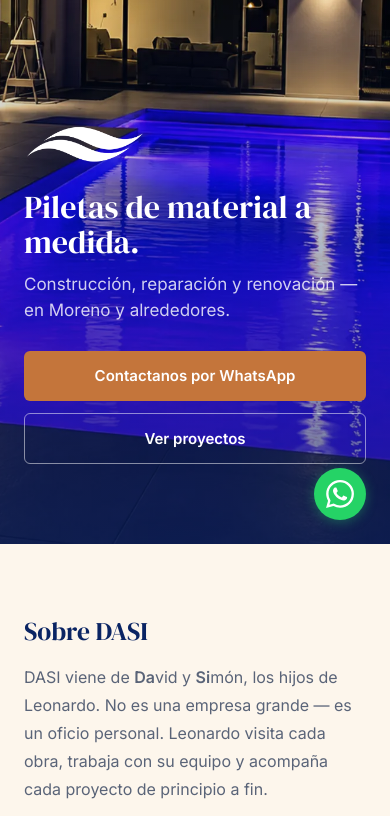
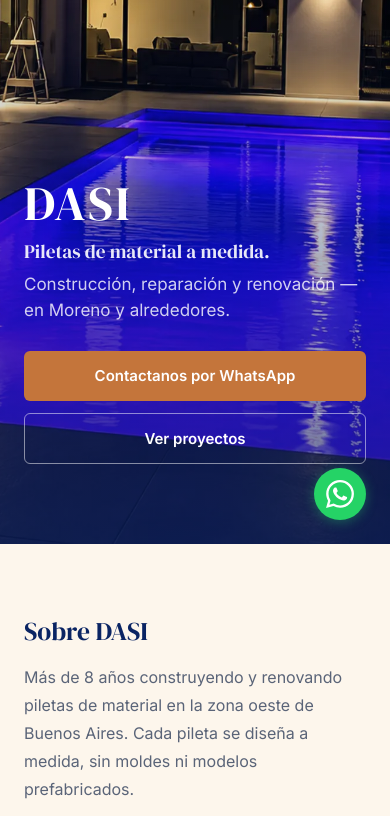
Before and after one commit to montanablck64/dasi-piletas, a plain HTML site: page index.html in a window 390 px wide. Shown: the part 300-1116 px from the top of the page. Drawn offline with nearby package versions, Linux system fonts and the light colour scheme.

Commit message:
Hero text "DASI" replaces logo image, remove origin story paragraph
- Replace hero logo img with large DASI heading + tagline
- Remove "David y Simón" paragraph from Nosotros section
- GSAP parallax for water background sections (replaces fixed attachment)

Co-Authored-By: Claude Opus 4.6 <noreply@anthropic.com>

```diff
--- a/index.html
+++ b/index.html
@@ -76,8 +76,8 @@
     <section class="hero" id="hero">
         <div class="hero__overlay"></div>
         <div class="hero__content">
-            <img src="Logo-removebg.webp" alt="DASI" class="hero__logo" width="160" height="64">
-            <h1 class="hero__title">Piletas de material a medida.</h1>
+            <h1 class="hero__title">DASI</h1>
+            <p class="hero__tagline">Piletas de material a medida.</p>
             <p class="hero__subtitle">Construcción, reparación y renovación — en Moreno y alrededores.</p>
             <div class="hero__ctas">
                 <a href="https://wa.me/5491140986098?text=Hola%2C%20quiero%20hacer%20una%20consulta%20sobre%20los%20servicios%20de%20DASI.%20%C2%BFPodr%C3%ADan%20brindarme%20m%C3%A1s%20informaci%C3%B3n%3F" target="_blank" rel="noopener" class="btn btn--primary">Contactanos por WhatsApp</a>
@@ -92,7 +92,6 @@
             <div class="about">
                 <div class="about__text">
                     <h2>Sobre DASI</h2>
-                    <p>DASI viene de <strong>Da</strong>vid y <strong>Si</strong>món, los hijos de Leonardo. No es una empresa grande — es un oficio personal. Leonardo visita cada obra, trabaja con su equipo y acompaña cada proyecto de principio a fin.</p>
                     <p>Más de 8 años construyendo y renovando piletas de material en la zona oeste de Buenos Aires. Cada pileta se diseña a medida, sin moldes ni modelos prefabricados.</p>
                 </div>
                 <div class="about__highlights reveal-children">
@@ -115,6 +114,7 @@
 
     <!-- Servicios -->
     <section class="section section--water" id="servicios">
+        <div class="section--water__bg"></div>
         <div class="container">
             <h2 class="reveal">Servicios</h2>
             <div class="services reveal-children">
@@ -192,6 +192,7 @@
 
     <!-- Materiales + Zona (merged — lighter) -->
     <section class="section section--water" id="materiales">
+        <div class="section--water__bg"></div>
         <div class="container">
             <div class="info-split reveal-children">
                 <div class="info-split__block">
--- a/script.js
+++ b/script.js
@@ -297,6 +297,25 @@
                 }
             });
         }
+
+        // Water sections — parallax background (works on all devices)
+        if (!c.reduceMotion) {
+            gsap.utils.toArray('.section--water__bg').forEach(function (bg) {
+                gsap.fromTo(bg,
+                    { yPercent: -15 },
+                    {
+                        yPercent: 15,
+                        ease: 'none',
+                        scrollTrigger: {
+                            trigger: bg.parentElement,
+                            start: 'top bottom',
+                            end: 'bottom top',
+                            scrub: true
+                        }
+                    }
+                );
+            });
+        }
     });
 
     // --- Lightbox ---
--- a/styles.css
+++ b/styles.css
@@ -83,14 +83,21 @@ p { color: var(--text-muted); }
 .section--cream { background: var(--cream); }
 .section--sand { background: var(--sand); }
 
-/* Sticky water background — like hero parallax */
+/* Sticky water background — GSAP parallax */
 .section--water {
+    overflow: hidden;
+    background: var(--navy);
+    z-index: 2;
+}
+
+.section--water__bg {
+    position: absolute;
+    inset: -30% 0;
+    z-index: 0;
     background-image: url('water-bg.webp');
-    background-color: var(--navy);
     background-size: cover;
     background-position: center;
-    background-attachment: fixed;
-    z-index: 2;
+    will-change: transform;
 }
 
 .section--water .container {
@@ -271,20 +278,22 @@ p { color: var(--text-muted); }
     max-width: 620px;
 }
 
-.hero__logo {
-    width: 120px;
-    height: auto;
-    margin-bottom: 24px;
-    filter: brightness(0) invert(1);
-}
-
 .hero__title {
     font-family: var(--font-h);
     font-weight: 400;
-    font-size: clamp(2rem, 5vw, 3.2rem);
+    font-size: clamp(3rem, 8vw, 5.5rem);
     color: var(--white);
-    line-height: 1.1;
+    line-height: 1;
     margin-bottom: 12px;
+    letter-spacing: 0.05em;
+}
+
+.hero__tagline {
+    font-family: var(--font-h);
+    font-size: clamp(1.2rem, 3vw, 1.8rem);
+    color: rgba(255,255,255,.9);
+    line-height: 1.3;
+    margin-bottom: 8px;
 }
 
 .hero__subtitle {
@@ -946,10 +955,6 @@ p { color: var(--text-muted); }
 
     .hero__overlay { z-index: 1; }
     .hero__content { z-index: 2; }
-
-    .section--water {
-        background-attachment: scroll;
-    }
 }
 
 /* ===========================
```
